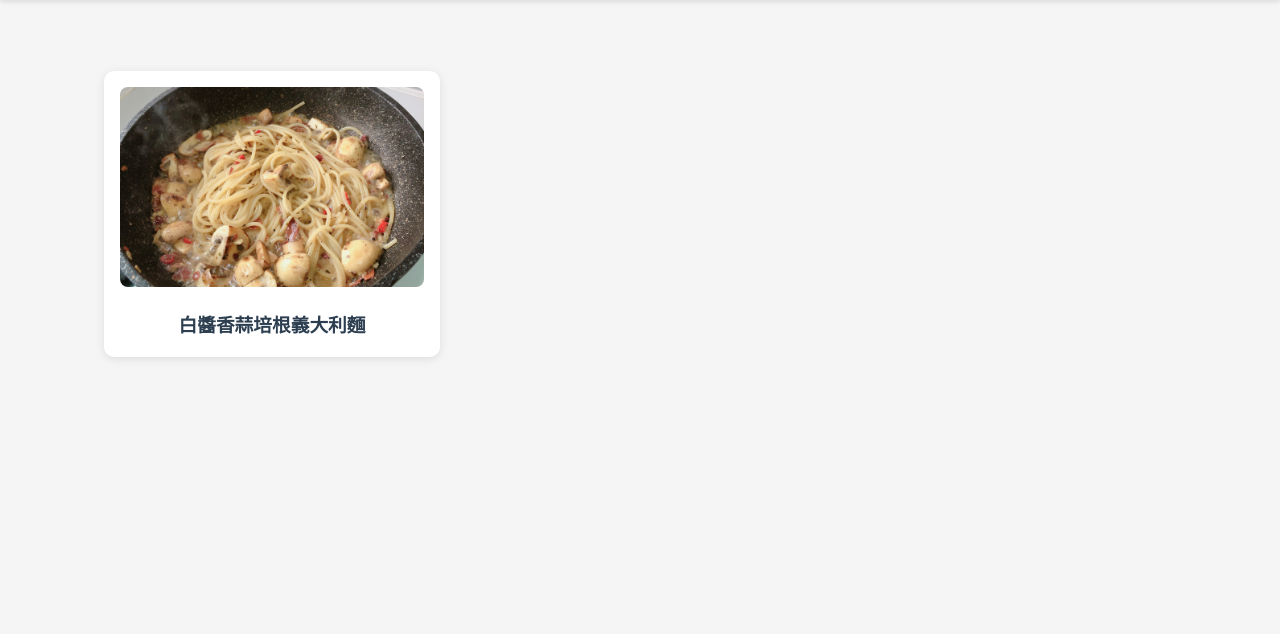
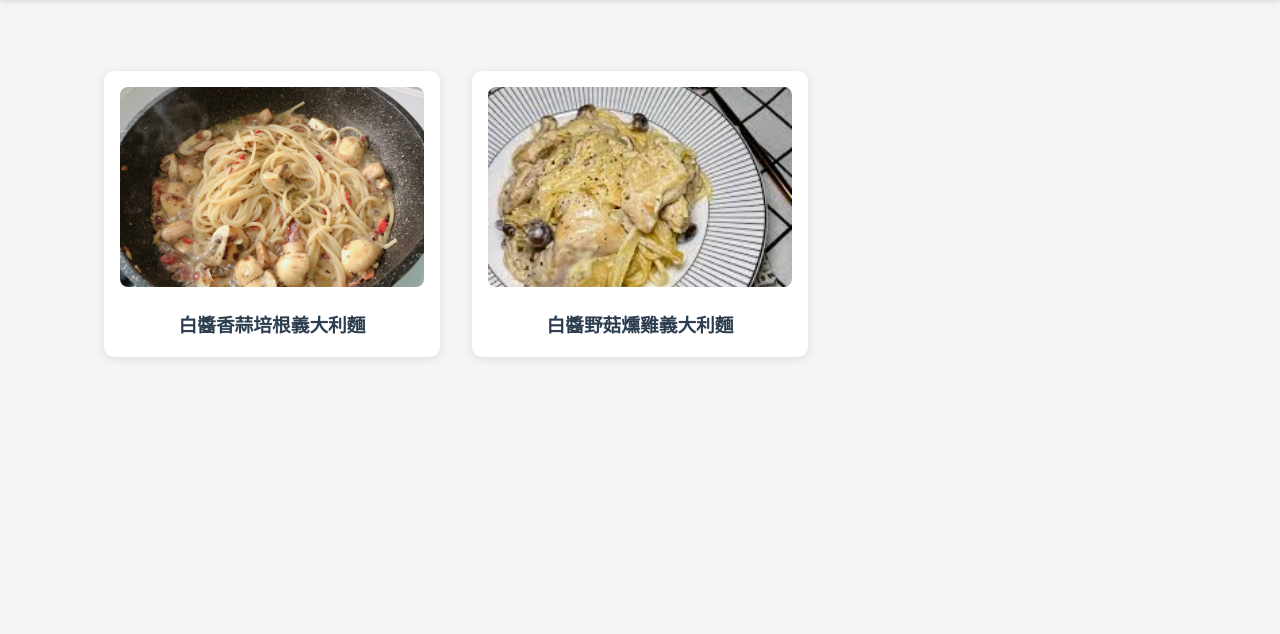
Before and after one commit to Yuehua00/Database-System-Project, a Flask app: page /menu in a window 1280 px wide. Shown: the part 73-707 px from the top of the page. Run offline with Flask 3, Linux system fonts and the light colour scheme.

Commit message:
白醬燻雞

```diff
--- a/project_folder/templates/menu.html
+++ b/project_folder/templates/menu.html
@@ -53,6 +53,32 @@
                 </div>
             </article>
             <!-- 更多菜單項目 -->
+                        <article class="menu-card">
+                <div class="menu-preview">
+                    <img src="static/images/主餐/白醬野菇燻雞義大利麵.jpg" alt="白醬野菇燻雞義大利麵">
+        <h3>白醬野菇燻雞義大利麵</h3>
+                </div>
+                <div class="menu-details">
+                    <div class="menu-content">
+                        <p class="price">NT$ 280</p>
+                        <div class="nutrition">
+                            <h4>營養標示</h4>
+                            <p>熱量: 650 kcal</p>
+                            <p>蛋白質: 25g</p>
+                            <p>脂肪: 18g</p>
+                            <p>碳水化合物: 95g</p>
+                        </div>
+                        <div class="reviews">
+                            <h4>顧客評論</h4>
+                            <div class="review-item">
+                                <p class="review-text">「麵條彈性十足，醬料香氣四溢！」</p>
+                                <p class="review-author">- 王小明</p>
+                            </div>
+                        </div>
+                    </div>
+                </div>
+            </article>
+            <!-- 更多菜單項目 -->
         </section>
     </main>
     <script src="{{ url_for('static', filename='js/menu.js') }}"></script>
```
